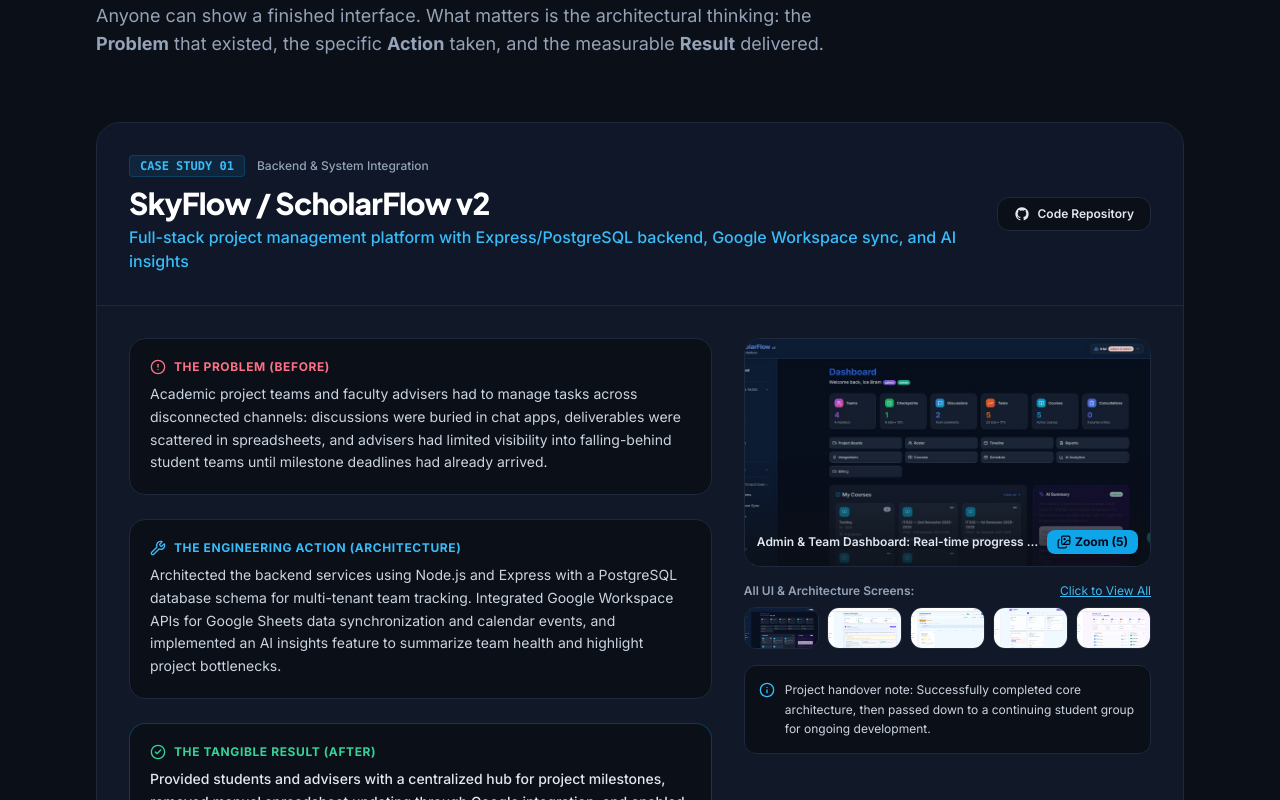
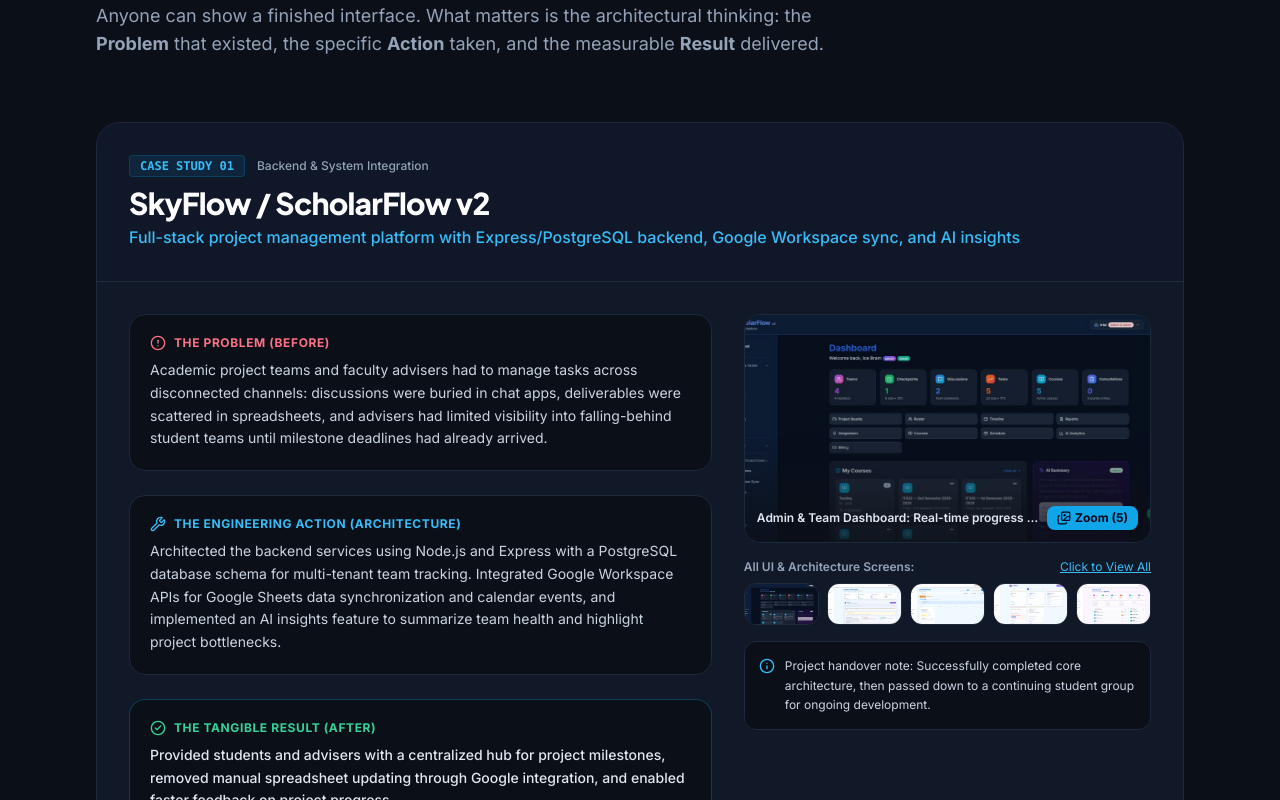
Before and after one commit to DaynePabillon/Portfolio, a React (Vite) app: page / in a window 1280 px wide. Shown: the part 1220-2020 px from the top of the page. Built offline with nearby package versions, Linux system fonts and the light colour scheme.

Commit message:
Remove code repository buttons from case studies

```diff
--- a/src/components/CaseStudies.jsx
+++ b/src/components/CaseStudies.jsx
@@ -12,7 +12,6 @@ import {
   ExternalLink,
   Info
 } from 'lucide-react';
-import { GithubIcon } from './Icons';
 import { portfolioData } from '../data/portfolioData';
 
 export default function CaseStudies() {
@@ -87,20 +86,6 @@ export default function CaseStudies() {
                     {study.tagline}
                   </p>
                 </div>
-
-                {study.githubUrl && (
-                  <div className="flex items-center gap-3 shrink-0">
-                    <a
-                      href={study.githubUrl}
-                      target="_blank"
-                      rel="noopener noreferrer"
-                      className="inline-flex items-center gap-2 px-4 py-2 rounded-xl bg-[#0B0F17] hover:bg-[#1E293B] text-slate-200 border border-[#1E293B] text-xs font-semibold transition-colors"
-                    >
-                      <GithubIcon className="w-4 h-4" />
-                      <span>Code Repository</span>
-                    </a>
-                  </div>
-                )}
               </div>
 
               {/* Case Study Content Grid */}
```
